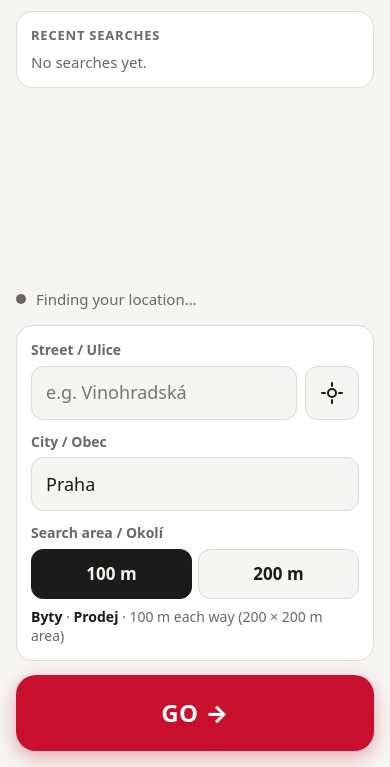
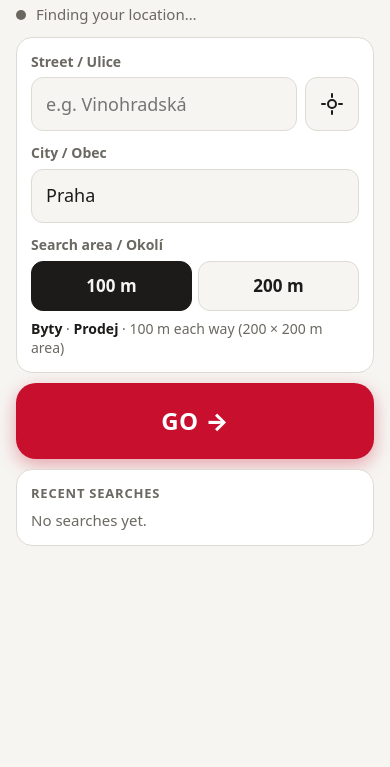
Before and after one commit to lukasrenc/apartment-lookup, a plain HTML site: page index.html in a window 390 px wide. Shown: the part 77-844 px from the top of the page. Drawn offline with Linux system fonts and the light colour scheme.

Commit message:
Show Go first, recent searches below
Moves recent searches under the Go button and tightens spacing so the
street field, location button, size choice and Go fit on the first
screen of an iPhone SE in Safari. Refreshes screenshots and GIF.

Co-Authored-By: Claude Opus 5.5 <noreply@anthropic.com>
Claude-Session: https://claude.ai/code/session_01Mkiy5eoQtwnw3nZToGtfhw

```diff
--- a/index.html
+++ b/index.html
@@ -106,19 +106,18 @@
     min-height: 100dvh;
   }
   [hidden] { display: none !important; }
-  /* Content stacks from the bottom so the Go button sits under the thumb. */
+  /* Order: street, size and the Go button first (visible without scrolling), recent searches below. */
   .app {
     max-width: 520px;
     margin: 0 auto;
     min-height: 100dvh;
     display: flex;
     flex-direction: column;
-    padding: calc(16px + env(safe-area-inset-top)) 16px calc(16px + env(safe-area-inset-bottom));
-    gap: 14px;
+    padding: calc(12px + env(safe-area-inset-top)) 16px calc(16px + env(safe-area-inset-bottom));
+    gap: 10px;
   }
   header h1 { font-size: 22px; margin: 4px 0 2px; letter-spacing: -0.01em; }
   header p { margin: 0; color: var(--muted); font-size: 15px; }
-  .spacer { flex: 1; }
 
   .card {
     background: var(--card);
@@ -231,14 +230,6 @@
     <b>Demo.</b> Your location is simulated (you're “standing” on Náměstí Míru, Praha&nbsp;2). Go shows the real Sreality link instead of leaving this page.
   </div>
 
-  <section class="card" aria-labelledby="recent-h">
-    <h2 class="section-title" id="recent-h">Recent searches</h2>
-    <ul class="recent-list" id="recent"></ul>
-    <p class="empty" id="recent-empty">No searches yet.</p>
-  </section>
-
-  <div class="spacer"></div>
-
   <div class="status" id="status" role="status" aria-live="polite"><span class="dot"></span><span id="status-text">Starting…</span></div>
 
   <section class="card">
@@ -279,6 +270,12 @@
   </div>
 
   <button class="go" id="go" type="submit" form="form">GO →</button>
+
+  <section class="card" aria-labelledby="recent-h">
+    <h2 class="section-title" id="recent-h">Recent searches</h2>
+    <ul class="recent-list" id="recent"></ul>
+    <p class="empty" id="recent-empty">No searches yet.</p>
+  </section>
 </main>
 
 <script>
```
Also changed, not shown: docs/demo.gif, docs/screens.png, 1 other file.
